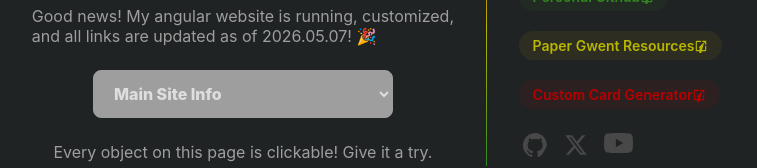
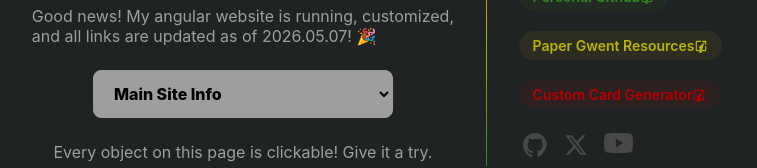
Before and after one commit to calebketterer/Calebs-Virtual-Compendium, an Angular app: page / in a window 1280 px wide. Shown: the part 423-591 px from the top of the page, without its empty margins (261-1018 px from the left). Built offline with nearby package versions, Linux system fonts and the light colour scheme.

Commit message:
- (Main) - Changed dropdown selector color.

```diff
--- a/src/app/app.component.css
+++ b/src/app/app.component.css
@@ -143,7 +143,7 @@ p { margin: 0; color: var(--gray-70); }
     font-family: "Inter", sans-serif;
     font-weight: 800;
     font-size: 1rem;
-    color: var(--gray-90);
+    color: var rgb(32, 35, 36);
 }
 
 .pill-group {
```
Also changed, not shown: 1 other file (tests, documents, lock files or other folders).
